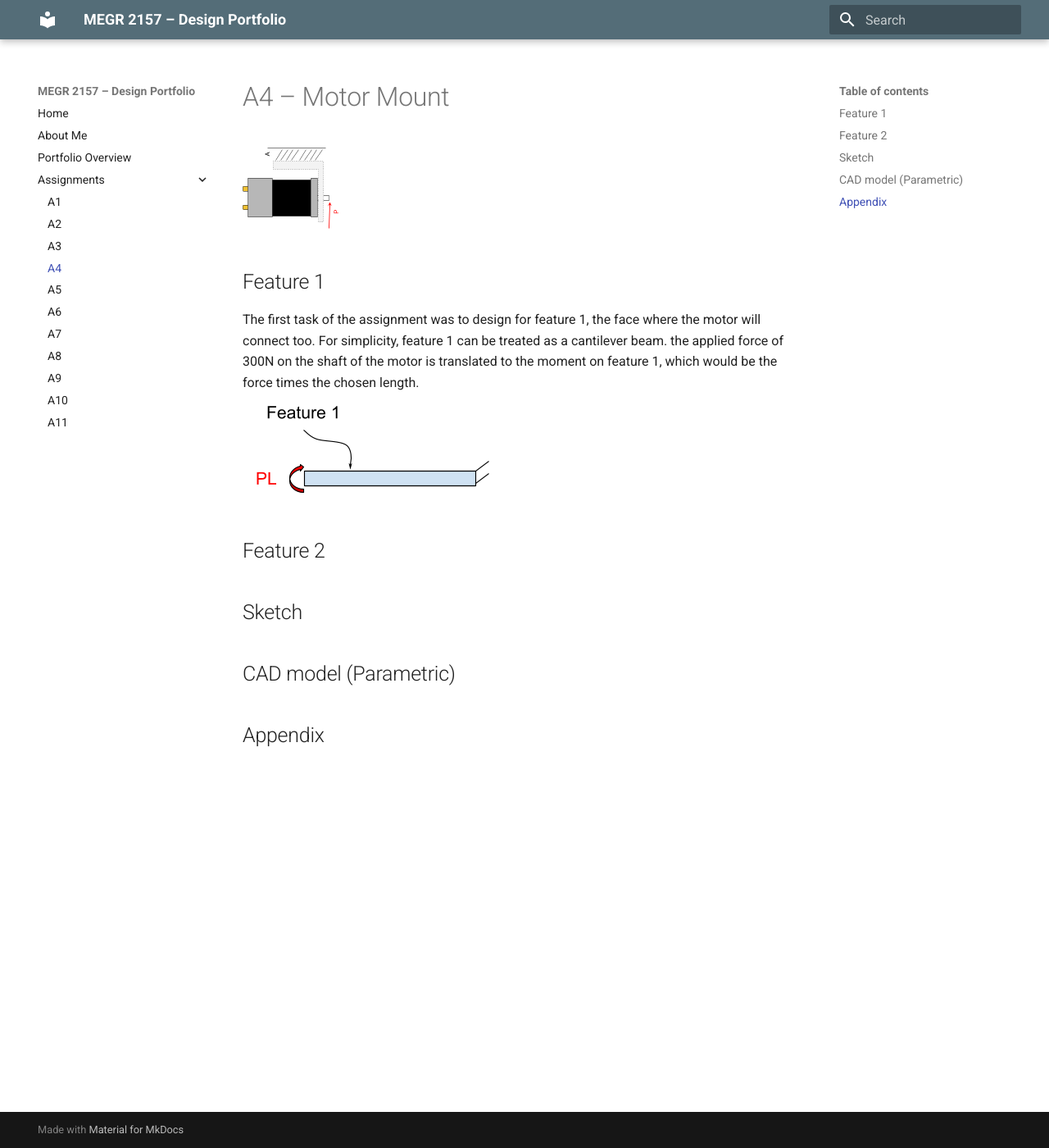
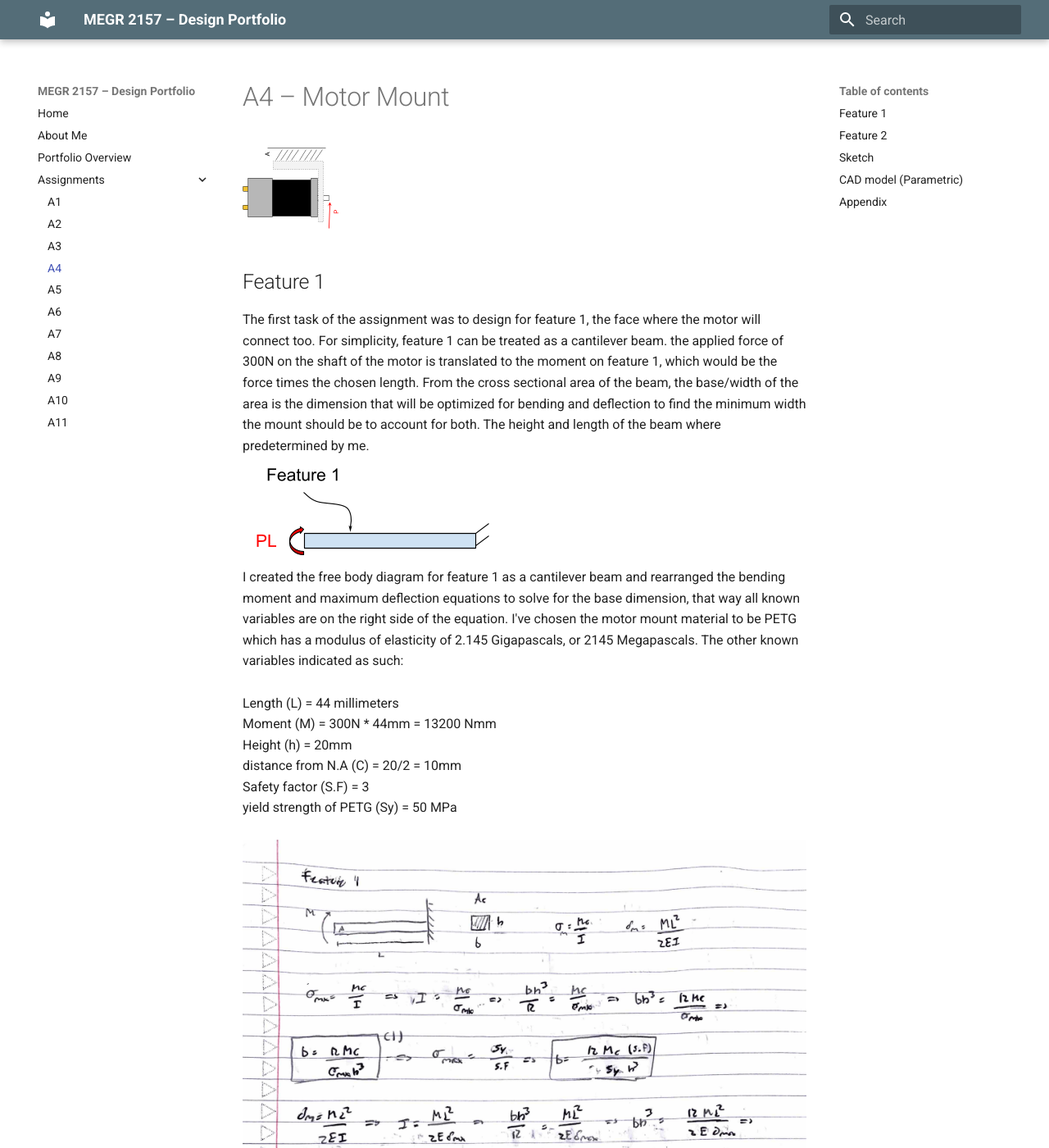
Before and after one commit to ajchiocca/megr2157-portfolio, an MkDocs documentation site: the page built from docs/assignments/A04/index.md, in a window 1280 px wide and 1400 px high. Shown: the whole window at 82% size. Built offline with MkDocs 1.6.1 and Material for MkDocs 9.7.7, drawn with Linux system fonts in a browser that asks for light colours.

Commit message:
Update index.md

```diff
--- a/docs/assignments/A04/index.md
+++ b/docs/assignments/A04/index.md
@@ -2,9 +2,27 @@
 ![all](all.png)
 
 ## Feature 1
-The first task of the assignment was to design for feature 1, the face where the motor will connect too. For simplicity, feature 1 can be treated as a cantilever beam. the applied force of 300N on the shaft of the motor is translated to the moment on feature 1, which would be the force times the chosen length.
+The first task of the assignment was to design for feature 1, the face where the motor will connect too. For simplicity, feature 1 can be treated as a cantilever beam. the applied force of 300N on the shaft of the motor is translated to the moment on feature 1, which would be the force times the chosen length. From the cross sectional area of the beam, the base/width of the area is the dimension that will be optimized for bending and deflection to find the minimum width the mount should be to account for both. The height and length of the beam where predetermined by me.
 <br>
 ![feet1](feet1.png)
+<br>
+I created the free body diagram for feature 1 as a cantilever beam and rearranged the bending moment and maximum deflection equations to solve for the base dimension, that way all known variables are on the right side of the equation. I've chosen the motor mount material to be PETG which has a modulus of elasticity of 2.145 Gigapascals, or 2145 Megapascals. The other known variables indicated as such:
+<br>
+<br>
+Length (L) = 44 millimeters
+<br>
+Moment (M) = 300N * 44mm = 13200 Nmm
+<br>
+Height (h) = 20mm
+<br>
+distance from N.A (C) = 20/2 = 10mm
+<br>
+Safety factor (S.F) = 3
+<br>
+yield strength of PETG (Sy) = 50 MPa
+<br>
+<br>
+![Ft1w](Ft1w.png)
 
 
 ## Feature 2
```
